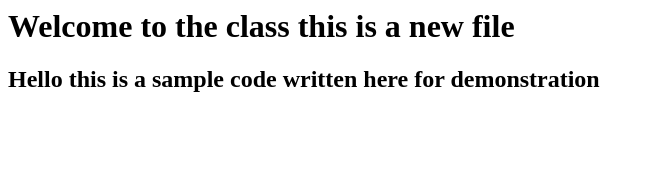
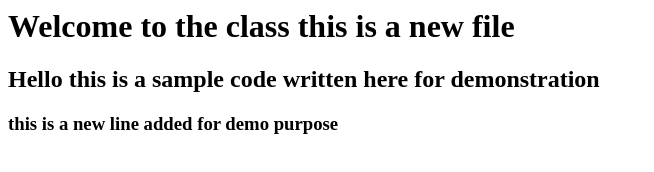
Before and after one commit to vinaykumar467/myrepo, a plain HTML site: page index.html in a window 1280 px wide. Shown: the whole page, without its empty margins (0-654 px from the left). Drawn offline with Linux system fonts and the light colour scheme.

Commit message:
Update index.html

```diff
--- a/index.html
+++ b/index.html
@@ -1,2 +1,3 @@
 <h1>Welcome to the class this is a new file</h1>
 <h2>Hello this is a sample code written here for demonstration</h2>
+<h3> this is a new line added for demo purpose</h3>
```
